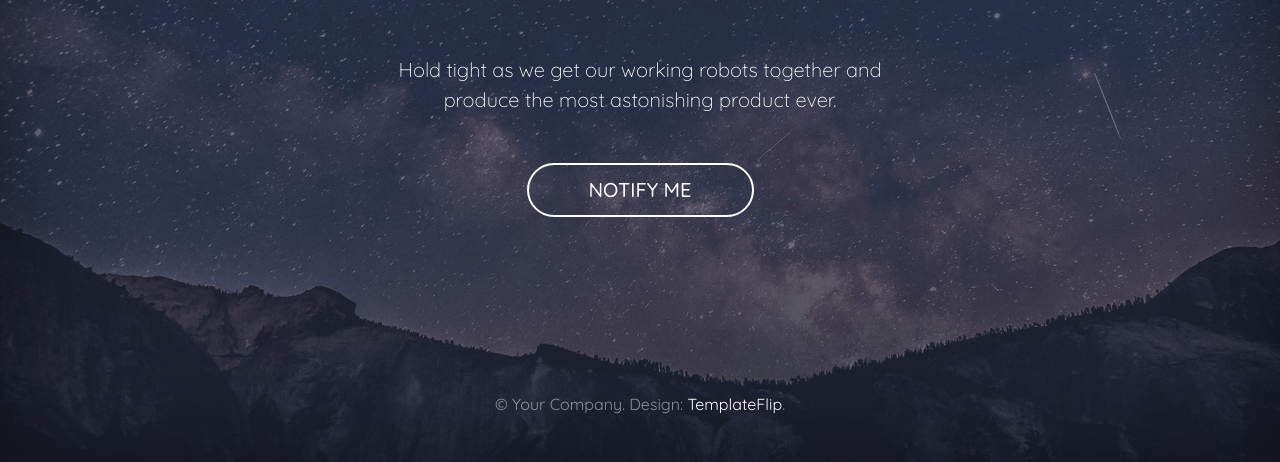
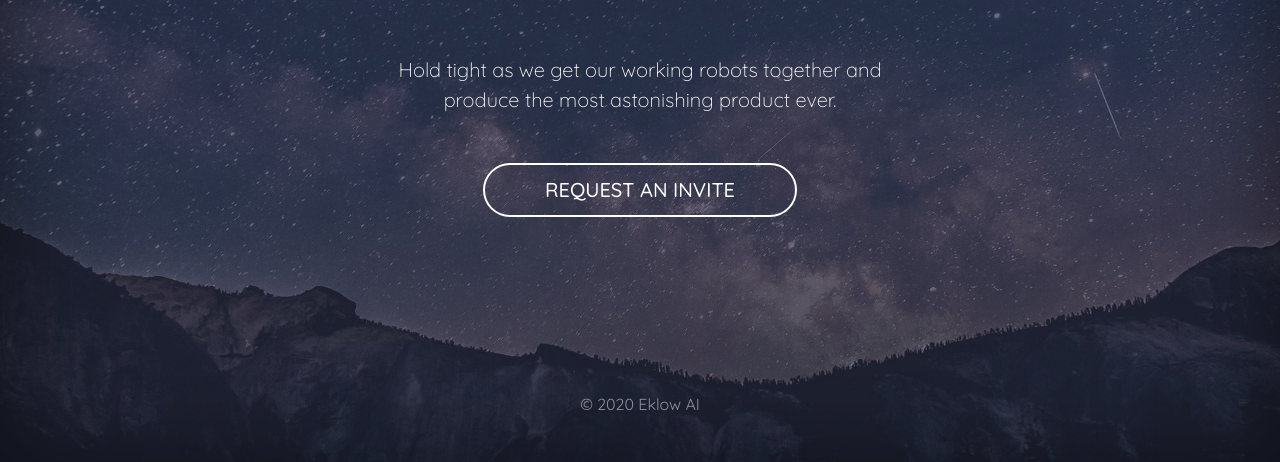
Before and after one commit to Eklow-AI/Eklow-AI.github.io, a plain HTML site: page index.html in a window 1280 px wide. Shown: the part 338-800 px from the top of the page. Drawn offline with nearby package versions, Linux system fonts and the light colour scheme.

Commit message:
Changed text

```diff
--- a/index.html
+++ b/index.html
@@ -5,7 +5,7 @@
     <meta http-equiv="X-UA-Compatible" content="IE=edge">
     <meta name="viewport" content="width=device-width, initial-scale=1">
     <title>Coming Soon Bootstrap 4 Template Demo</title>
-    <meta name="description" content="Demo of A Free Coming Soon Bootstrap 4 Template by TemplateFlip.com."/>
+    <meta name="description" content="Great content."/>
     <link href="https://fonts.googleapis.com/css?family=Quicksand:300,400,500,700" rel="stylesheet">
     <link href="https://maxcdn.bootstrapcdn.com/bootstrap/4.0.0-beta/css/bootstrap.min.css" rel="stylesheet">
     <link href="css/font-awesome.min.css" rel="stylesheet">
@@ -27,11 +27,11 @@
       </div><br>      <div class="inner cover">
         <h1 class="cover-heading">The adventure Begins</h1>
         <p class="lead cover-copy">Hold tight as we get our working robots together and produce the most astonishing product ever.</p>
-        <p class="lead"><button type="button" class="btn btn-lg btn-default btn-notify" data-toggle="modal" data-target="#subscribeModal">Notify Me</button></p>
+        <p class="lead"><button type="button" class="btn btn-lg btn-default btn-notify" data-toggle="modal" data-target="#subscribeModal">Request an Invite</button></p>
       </div>
       <div class="mastfoot">
         <div class="inner">
-          <p>&copy; Your Company. Design: <a href="https://templateflip.com/" target="_blank">TemplateFlip</a>.</p>
+          <p>&copy; 2020 Eklow AI</p>
         </div>
       </div>
       <div class="modal fade" id="subscribeModal" tabindex="-1" role="dialog" aria-labelledby="subscribeModalLabel" aria-hidden="true">
```
